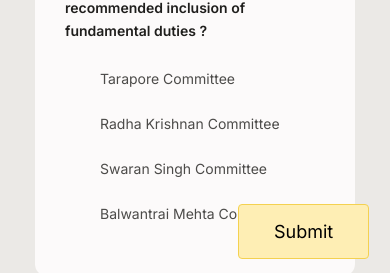
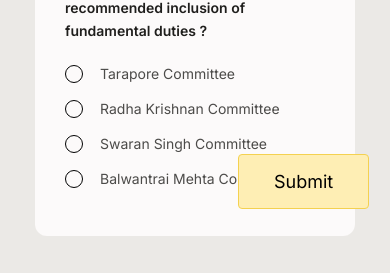
Before and after one commit to swaridebbarma/assessment-platform, a Next.js app: page /assessment in a window 390 px wide. Shown: the part 526-799 px from the top of the page. Built offline with nearby package versions, Linux system fonts and the light colour scheme; a web font is replaced by a local one.

Commit message:
Add filter .

```diff
--- a/app/assessment/Header_Assessment..css
+++ b/app/assessment/Header_Assessment..css
@@ -69,32 +69,12 @@
 @media screen and (max-width: 576px) {
     .header-assessment-Submit {
         position: fixed;
-        bottom: 60px;
+        bottom: 110px;
         right: 22px;
         z-index:30;
 
     }
-
-
-
 }
-
-
-
-
-
-.qa {
-    padding: 10px;
-    /* margin-top: 10px; */
-    text-transform: uppercase;
-    font-size: 28.736px;
-    font-family: "Josefin Sans";
-    font-weight: 700;
-    color: #8F887C;
-    /* border: 1px solid black; */
-
-}
-
 
 .btn {
 
@@ -107,5 +87,15 @@
     border-radius: 4px;
     background: var(--Accent-Light, #FEEEB4);
     border: 1px solid var(--Accent, #F4D150);
+}
 
+.qa {
+    padding: 10px;
+    /* margin-top: 10px; */
+    text-transform: uppercase;
+    font-size: 28.736px;
+    font-family: "Josefin Sans";
+    font-weight: 700;
+    color: #8F887C;
+    /* border: 1px solid black; */
 }
--- a/app/assessment/Questions.css
+++ b/app/assessment/Questions.css
@@ -64,7 +64,8 @@
     margin-left: 100px;
     margin-top: 20px;
 }
-.FILTER{
+
+.FILTER {
     display: none;
 }
 
@@ -187,16 +188,20 @@
 
 .options {
     border-radius: 50%;
-    width: 140px;
+    /* width: 140px; */
     color: #4C4B49;
     font-family: "Inter";
     font-size: 14px;
-    font-style: normal;
+    /* font-style: normal; */
     font-weight: 400;
-    /* line-height: 150%; */
+    line-height: 50%;
     position: relative;
     padding-left: 35px;
-    white-space: nowrap;
+    /* white-space: nowrap; */
+    /* display: flex; */
+    /* flex-direction: column; */
+    /* align-items: flex-start; */
+    /* gap: 12px; */
 }
 
 .options::before {
@@ -209,7 +214,7 @@
     height: 16px;
     /* background-color: rgb(235, 191, 46); */
     border-radius: 50%;
-    /* border: 1px solid black; */
+    border: 1px solid black;
 }
 
 @media screen and (max-width: 576px) {
```
